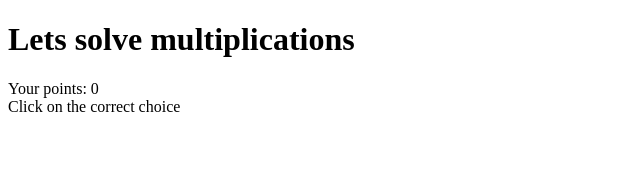
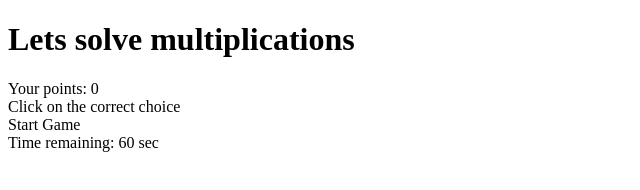
Before and after one commit to swap22/MathQuiz, a plain HTML site: page index.html in a window 1280 px wide. Shown: the whole page, without its empty margins (0-640 px from the left). Drawn offline with Linux system fonts and the light colour scheme.

Commit message:
added start, reset and time remaining

```diff
--- a/index.html
+++ b/index.html
@@ -18,6 +18,12 @@
         <div id="description">
             Click on the correct choice
         </div>
+        <div id="startreset">
+            Start Game
+        </div>
+        <div id="timeremaining">
+            Time remaining: <span id="timeremainingvalue">60</span> sec
+        </div>
 
     </div>
 </body>
```
